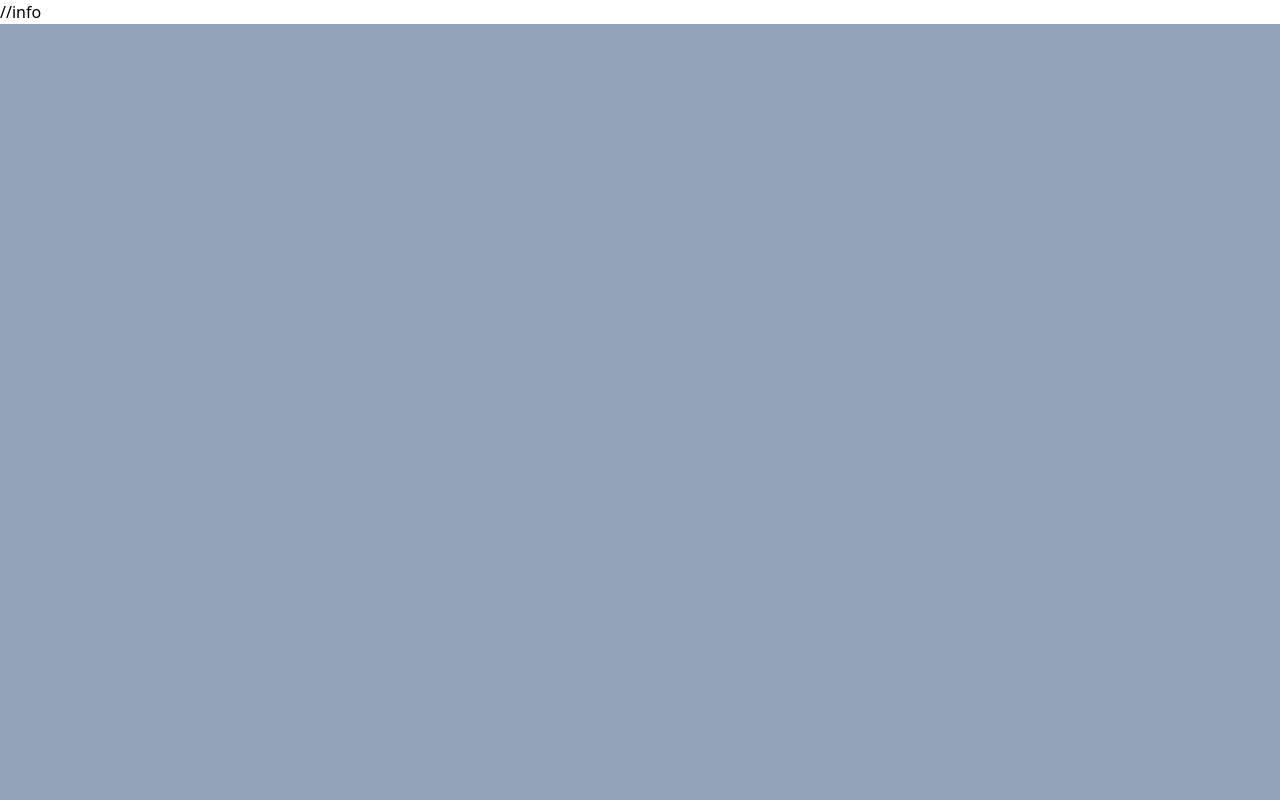
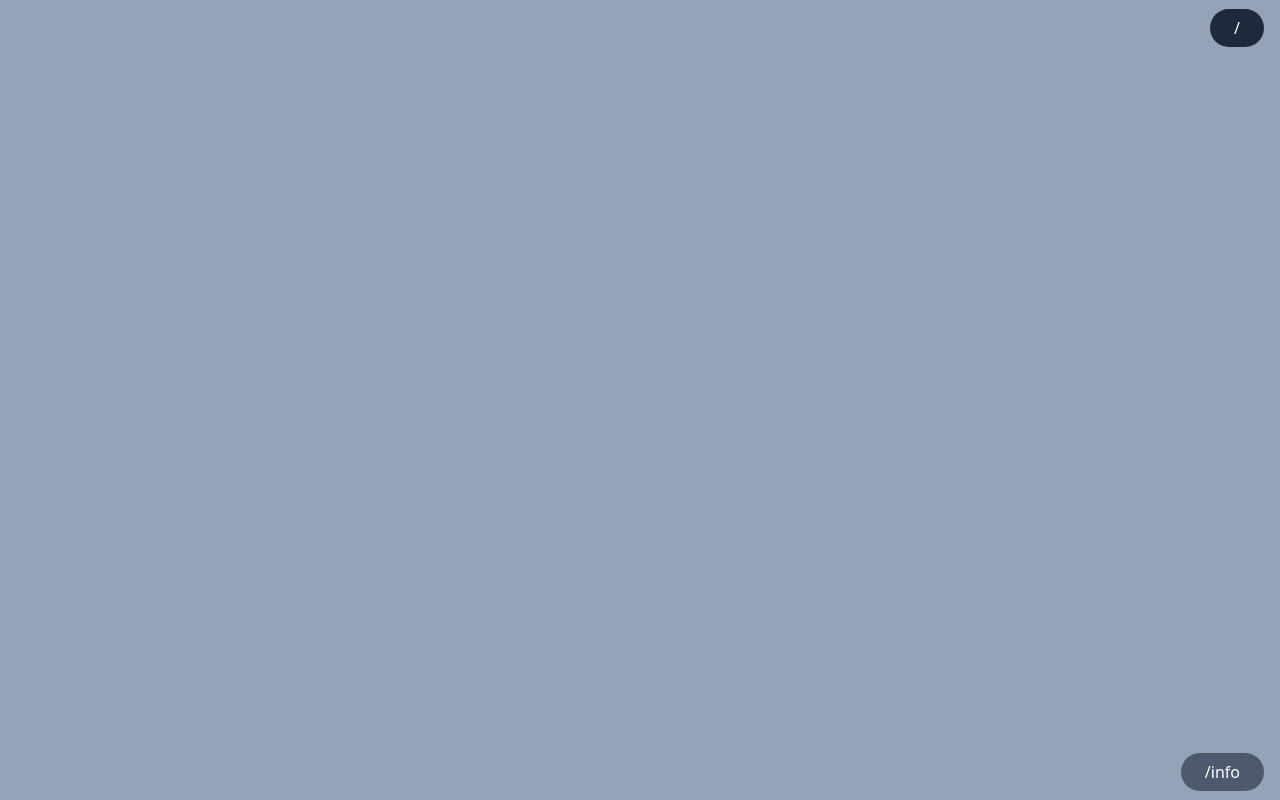
Before and after one commit to casderooij/presentation-application, a Next.js app: page / in a window 1280 px wide. Built offline with nearby package versions, Linux system fonts and the light colour scheme.

Commit message:
feat(navigation-component): add styles to links

```diff
--- a/components/navigation.tsx
+++ b/components/navigation.tsx
@@ -2,13 +2,21 @@ import Link from "next/link";
 
 export default function Navigation() {
   return (
-    <nav>
-      <Link href="/">
-        <a>/</a>
-      </Link>
-      <Link href="/info">
-        <a>/info</a>
-      </Link>
+    <nav className="absolute w-full h-full p-4">
+      <ul className="flex flex-col items-end justify-between h-full">
+        <li>
+          <Link href="/">
+            <a className="px-6 py-2 text-white rounded-full bg-slate-800">/</a>
+          </Link>
+        </li>
+        <li>
+          <Link href="/info">
+            <a className="px-6 py-2 text-white rounded-full bg-slate-800/60 backdrop-blur-lg">
+              /info
+            </a>
+          </Link>
+        </li>
+      </ul>
     </nav>
   );
 }
```
